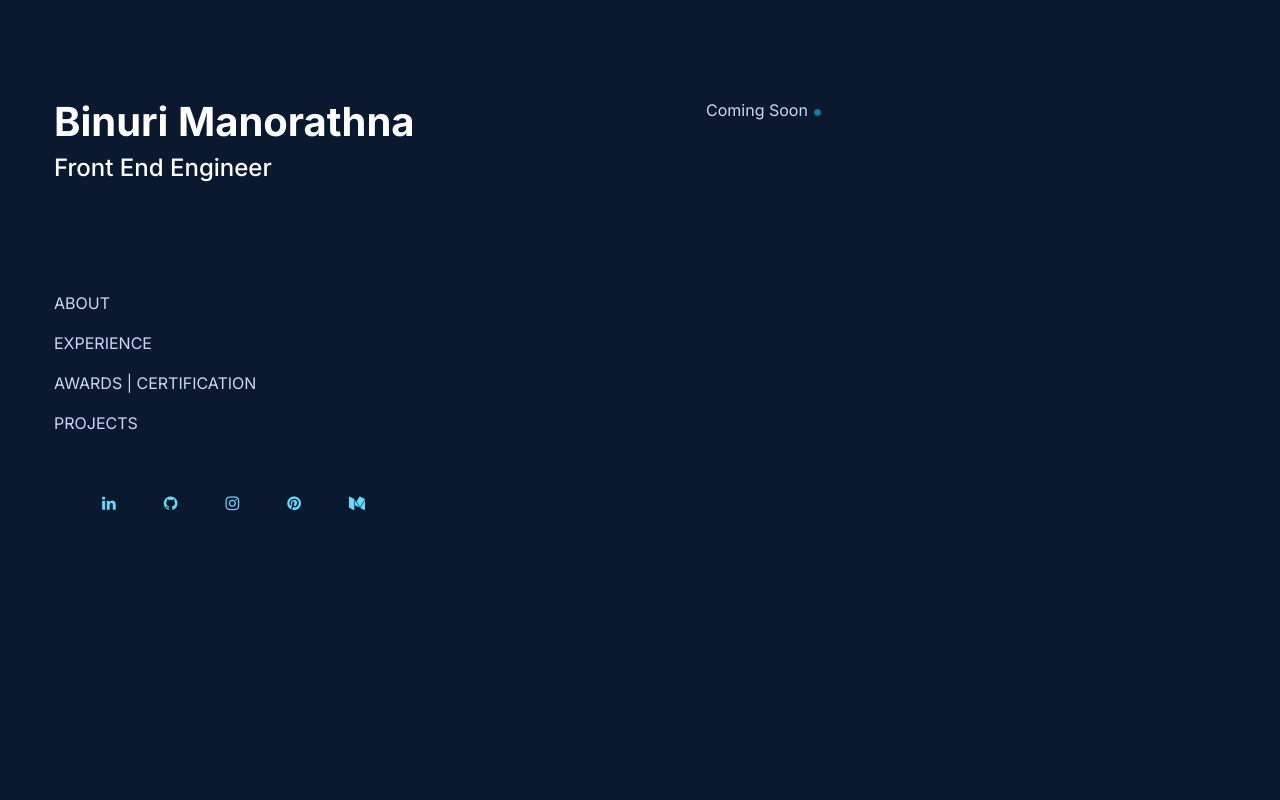
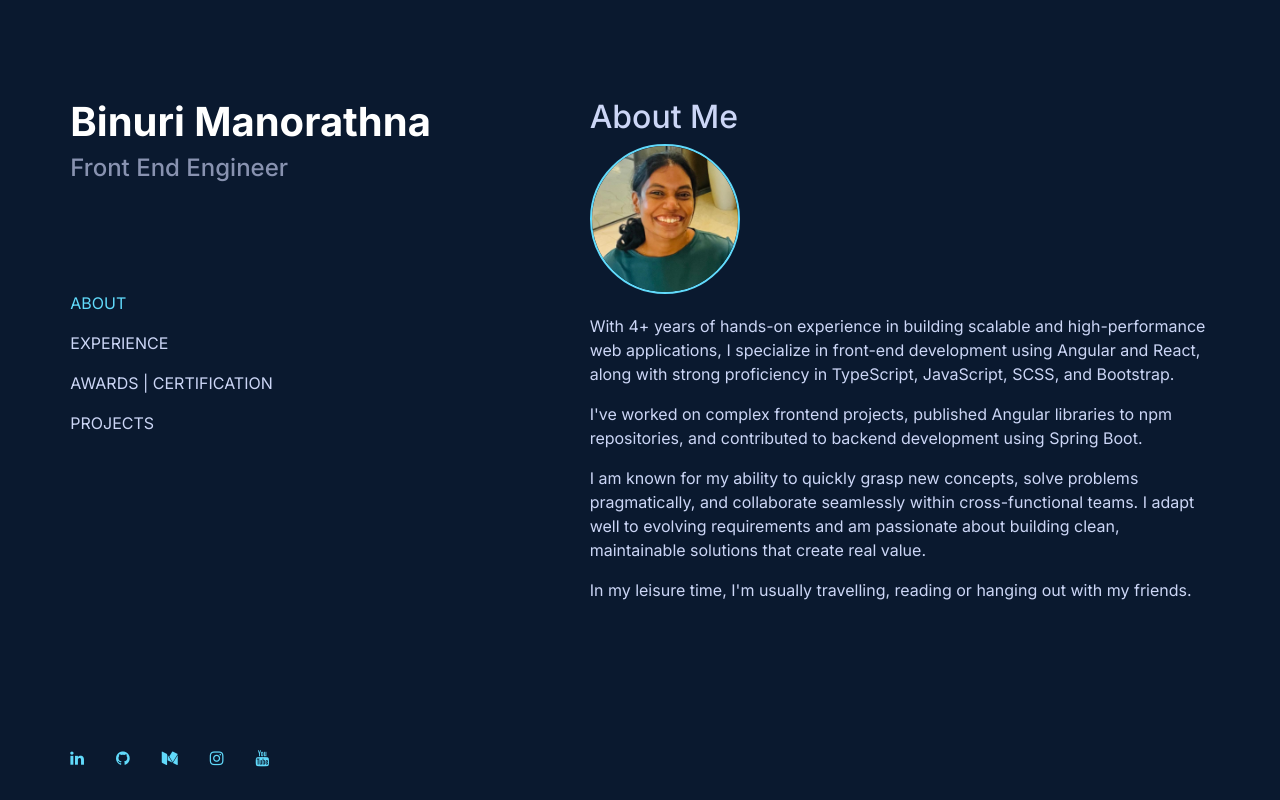
Before and after one commit to Binurim/Portfolio, a React (Create React App) app: page / in a window 1280 px wide. Built offline with nearby package versions, Linux system fonts and the light colour scheme.

Commit message:
Add about section + maincontent scrolling + styles

```diff
--- a/src/App.css
+++ b/src/App.css
@@ -29,23 +29,27 @@
   --transition: all 0.25s cubic-bezier(0.645, 0.045, 0.355, 1);
 }
 
+/* App-CSS */
 .full-screen-section {
-  /* Use dynamic viewport units to handle mobile UI quirks */
   height: 100dvh;
-  /* or 100svh for small viewport */
   width: 100vw;
-
-  /* This ensures padding and border are included in the width/height */
   box-sizing: border-box;
-
-  /* Prevent any scrolling inside this element */
-  overflow: hidden;
-
-  /* Optional: Prevent horizontal scroll caused by margin/padding */
+  overflow: auto;
+  overflow-x: hidden;
   margin: 0;
   padding: 0;
+  background-color: var(--navy);
+}
 
-  background-color: var(--navy);
+.container {
+  margin-top: 50px;
+  max-width: 700px;
+  padding: 0 40px;
+  color: var(--lightest-slate);
+}
+
+.header {
+  position: fixed;
 }
 
 h1 {
@@ -54,37 +58,14 @@ h1 {
 }
 
 h4 {
-  color: white;
+  color: var(--slate);
 }
 
-.container {
-  margin-top: 50px;
-  max-width: 600px;
-  padding: 0 40px;
-  color: var(--lightest-slate);
-}
-
-.button {
-  background-color: transparent;
-  color: var(--green);
-  border: 1px solid var(--green);
-  border-radius: var(--border-radius);
-  padding: 1rem 1.75rem;
-  font-family: var(--font-mono);
-  font-size: var(--fz-sm);
-  transition: var(--transition);
-  cursor: pointer;
-}
-
-.button:hover {
-  background-color: var(--green-tint);
-  outline: none;
-}
-
+/* Sidebar Styles */
 .section {
-  padding: 100px 0;
-  max-width: 1000px;
-  margin: 0 auto;
+   padding: 100px 0;
+   max-width: 1000px;
+   margin: 0 auto;
 }
 
 .sectionHeader {
@@ -93,14 +74,14 @@ h4 {
   margin-bottom: 2.5rem;
 }
 
-/* .sectionHeader::after {
+ .sectionHeader::after {
   content: '';
   display: block;
   height: 1px;
   width: 300px;
-  background-color: var(--lightest-navy);
+  /* background-color: var(--lightest-navy); */
   margin-left: 20px;
-} */
+}
 
 .sectionTitle {
   color: var(--lightest-slate);
@@ -127,53 +108,19 @@ ul li a {
   margin-bottom: 1rem;
 }
 
+.active {
+  color: #61dafb;
+}
+
 a:hover {
   color: #61dafb;
 }
 
-
-/* TODO: Refactor below App Styles */
-.App {
-  text-align: center;
-  /* background-image: url(../public/images/wallpaper.jpg); */
-  background-size: cover;
-  background-position: top;
-  min-height: 100%;
-  height: 100vh;
-  position: relative;
-  background-color: #0a192f;
-}
-
-.App-logo {
-  height: 40vmin;
-  pointer-events: none;
-}
-
-@media (prefers-reduced-motion: no-preference) {
-  .App-logo {
-    animation: App-logo-spin infinite 20s linear;
-  }
-}
-
-.App-header {
-  min-height: 100vh;
-  display: flex;
-  flex-direction: column;
-  align-items: center;
-  justify-content: center;
-  font-size: calc(10px + 2vmin);
-  color: white;
-}
-
-.App-link {
-  color: #61dafb;
-}
-
-
-.title {
-  font-size: 50px;
-  text-shadow: 1px 2px #61dafb;
-  margin-top: 0%;
+/*Footer Styles*/
+.footer {
+  position: fixed;
+  bottom: 30px;
+  width: 100%;
 }
 
 .fa {
@@ -181,65 +128,37 @@ a:hover {
 }
 
 .icon {
-  margin-left: 3rem;
-  /* 4px */
-}
-
-.row {
-  margin-top: 15px;
-}
-
-.projectHeading {
-  float: right;
-  margin-right: 30px;
-  margin-top: 15px;
-  color: white;
-  text-decoration: none;
-  font-size: 20px;
-}
-
-.projectHeading:hover {
-  color: #61dafb;
-}
-
-.homeHeading {
-  float: right;
-  margin-right: 30px;
-  margin-top: 15px;
-  color: white;
-  text-decoration: none;
-  font-size: 20px;
-}
-
-.homeHeading:hover {
-  color: #61dafb;
-}
-
-.iconProject {
-  color: black;
-  margin-left: 15px;
-}
-
-.projectPage {
-  text-align: center;
-  background-color: #0a192f;
-  /* background-image: linear-gradient(rgba(255, 255, 255, 0), rgba(255, 255, 255, 0)),url(../public/images/wallpaper.jpg); */
-  background-size: cover;
-  background-position: top;
-  min-height: 100%;
-  height: 100vh;
-  position: relative;
+  margin-right: 2rem;
 }
 
 a:hover i {
-  transform: scale(1.2);
+  transform: scale(1.5);
 }
 
-.project-year {
-  font-size: 12px;
-  font-style: italic;
+/* Button Styles */
+.button {
+  background-color: transparent;
+  color: var(--green);
+  border: 1px solid var(--green);
+  border-radius: var(--border-radius);
+  padding: 1rem 1.75rem;
+  font-family: var(--font-mono);
+  font-size: var(--fz-sm);
+  transition: var(--transition);
+  cursor: pointer;
 }
 
-.btn-primary {
-  background: #1298bd;
+.button:hover {
+  background-color: var(--green-tint);
+  outline: none;
 }
+
+/* Profile Image Styles */
+.profile-image {
+  width: 150px;
+  height: 150px;
+  object-fit: cover;
+  border-radius: 50%;
+  margin-bottom: 20px;
+  border: 2px solid #61dafb;
+}
--- a/src/App.js
+++ b/src/App.js
@@ -1,22 +1,32 @@
 import './App.css';
 import Sidebar from './layouts/Sidebar';
 import MainContent from './pages/MainContent';
+import Footer from './layouts/Footer';
+import { useState } from 'react';
 
 function App() {
+
+  const [activeSection, setActiveSection] = useState('about');
+
+  const handleSectionChange = (section) => {
+    setActiveSection(section);
+  };
+
   return (
     <div className="full-screen-section">
       <div className="row mt-5">
-        <div className="col-6 container">
-          <header>
+        <div className="col-4 container">
+          <header className="header">
             <h1>Binuri Manorathna</h1>
             <h4>Front End Engineer</h4>
-            <main className="main-content">
-              <Sidebar />
+            <main>
+              <Sidebar onSectionChange={handleSectionChange} activeSection={activeSection} />
+              <Footer />
             </main>
           </header>
         </div>
-        <div className="col-6 container">
-          <MainContent />
+        <div className="col-8 container">
+          <MainContent activeSection={activeSection} />
         </div>
       </div>
     </div>
--- a/src/index.js
+++ b/src/index.js
@@ -4,13 +4,12 @@ import './index.css';
 import App from './App';
 import reportWebVitals from './reportWebVitals';
 import { BrowserRouter as Router, Route, Routes  } from 'react-router-dom';
-// import Projects from './components/Projects';
-// import { projectList } from './components/shared/ProjectsList';
 
 const root = ReactDOM.createRoot(document.getElementById('root'));
 root.render(
   <React.StrictMode>
-    <Router basename={process.env.PUBLIC_URL}>
+    <Router>
+    {/* <Router basename={process.env.PUBLIC_URL}> */}
       <Routes>
         <Route path="" element={<App/>} />
         {/* <Route path="projects" element={<Projects props={projectList}/>} /> */}
--- a/src/layouts/Footer.js
+++ b/src/layouts/Footer.js
@@ -20,6 +20,14 @@ const Footer = () => {
         </a>
         <a
           className="icon"
+          href="https://medium.com/@binurim"
+          target="_blank"
+          rel="noreferrer"
+        >
+          <i className="fa fa-medium" aria-hidden="true"></i>
+        </a>
+        <a
+          className="icon"
           href="https://www.instagram.com/binuri_/"
           target="_blank"
           rel="noreferrer"
@@ -28,19 +36,11 @@ const Footer = () => {
         </a>
         <a
           className="icon"
-          href="https://www.pinterest.com/binurim_/"
+          href="https://www.youtube.com/@BinuriManorathna"
           target="_blank"
           rel="noreferrer"
         >
-          <i className="fa fa-pinterest" aria-hidden="true"></i>
-        </a>
-        <a
-          className="icon"
-          href="https://medium.com/@binurim"
-          target="_blank"
-          rel="noreferrer"
-        >
-          <i className="fa fa-medium" aria-hidden="true"></i>
+          <i className="fa fa-youtube" aria-hidden="true"></i>
         </a>
       </div>
 
--- a/src/layouts/Sidebar.js
+++ b/src/layouts/Sidebar.js
@@ -1,27 +1,51 @@
-import Footer from './Footer';
+const Sidebar = ({ onSectionChange, activeSection }) => {
 
-const Sidebar = () => {
+  const handleClick = (section, e) => {
+    e.preventDefault();
+    onSectionChange(section);
+  };
+
   return (
     <div className="section">
       <div className="sectionHeader">
         <ul>
           <li>
-            <a href="#section1">ABOUT</a>
+            <a
+              href="#about"
+              className={activeSection === 'about' ? 'active' : ''}
+              onClick={(e) => handleClick('about', e)}
+            >
+              ABOUT
+            </a>
           </li>
           <li>
-            <a href="#section2">EXPERIENCE</a>
+            <a
+              href="#experience"
+              className={activeSection === 'experience' ? 'active' : ''}
+              onClick={(e) => handleClick('experience', e)}
+            >
+              EXPERIENCE
+            </a>
           </li>
           <li>
-            <a href="#section3">AWARDS | CERTIFICATION</a>
+            <a
+              href="#awards"
+              className={activeSection === 'awards' ? 'active' : ''}
+              onClick={(e) => handleClick('awards', e)}
+            >
+              AWARDS | CERTIFICATION
+            </a>
           </li>
           <li>
-            <a href="#section3">PROJECTS</a>
+            <a
+              href="#projects"
+              className={activeSection === 'projects' ? 'active' : ''}
+              onClick={(e) => handleClick('projects', e)}
+            >
+              PROJECTS
+            </a>
           </li>
-          {/* <Link to="/projects" className="projectHeading">Projects</Link> */}
         </ul>
-      </div>
-      <div>
-        <Footer />
       </div>
     </div>
   );
--- /dev/null
+++ b/src/pages/About.js
@@ -0,0 +1,35 @@
+const About = () => {
+  return (
+    <div id="about-me" className="about">
+      <h2>About Me</h2>
+      <img
+        className="profile-image"
+        src={require('../assets/profileImage.jpeg')}
+        alt="ProfilePhotp"
+      ></img>
+      <p>
+        With 4+ years of hands-on experience in building scalable and
+        high-performance web applications, I specialize in front-end development
+        using Angular and React, along with strong proficiency in TypeScript,
+        JavaScript, SCSS, and Bootstrap.
+      </p>
+      <p>
+        I've worked on complex frontend projects, published Angular libraries to
+        npm repositories, and contributed to backend development using Spring
+        Boot.
+      </p>
+      <p>
+        I am known for my ability to quickly grasp new concepts, solve problems
+        pragmatically, and collaborate seamlessly within cross-functional teams.
+        I adapt well to evolving requirements and am passionate about building
+        clean, maintainable solutions that create real value.
+      </p>
+      <p>
+        In my leisure time, I'm usually travelling, reading or hanging out with
+        my friends.
+      </p>
+    </div>
+  );
+};
+
+export default About;
--- /dev/null
+++ b/src/pages/Awards.js
@@ -0,0 +1,9 @@
+const Awards = () => {
+  return (
+    <div className="awards">
+      <h2>Awards & Certification</h2>
+    </div>
+  );
+};
+
+export default Awards;
--- /dev/null
+++ b/src/pages/Experience.js
@@ -0,0 +1,9 @@
+const Experience = () => {
+  return (
+    <div className="experience">
+      <h2>Experience</h2>
+    </div>
+  );
+};
+
+export default Experience;
--- a/src/pages/MainContent.js
+++ b/src/pages/MainContent.js
@@ -1,6 +1,24 @@
-const MainContent = () => {
+import About from './About';
+import Awards from './Awards';
+import Experience from './Experience';
+import Projects from './Projects';
+import { projectList } from '../shared/ProjectsList';
+
+const MainContent = ({ activeSection }) => {
+
+  const renderSection = () => {
+    switch(activeSection) {
+      case 'about':
+        return <About />;
+      case 'experience':
+        return <Experience />;
+      case 'awards':
+        return <Awards />;
+      case 'projects':
+        return <Projects props={projectList}/>;
+      default:
         return (
-    <div className="main-content">
+          <div>
             Coming Soon{' '}
             <span>
               <div
@@ -11,6 +29,14 @@ const MainContent = () => {
             </span>
           </div>
         );
+    }
+  };
+
+  return (
+    <div className="main-content">
+      {renderSection()}
+    </div>
+  );
 };
 
 export default MainContent;
```
Also changed, not shown: src/pages/Projects.js (+4 -11 lines), src/assets/profileImage.jpeg (added), 1 other file (tests, documents, lock files or other folders). Lines whose indentation alone changed are shown as unchanged.
